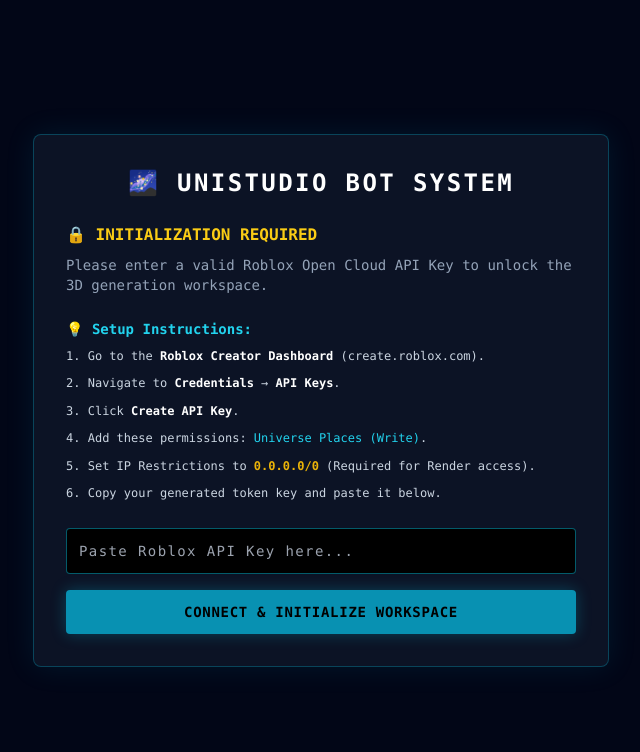
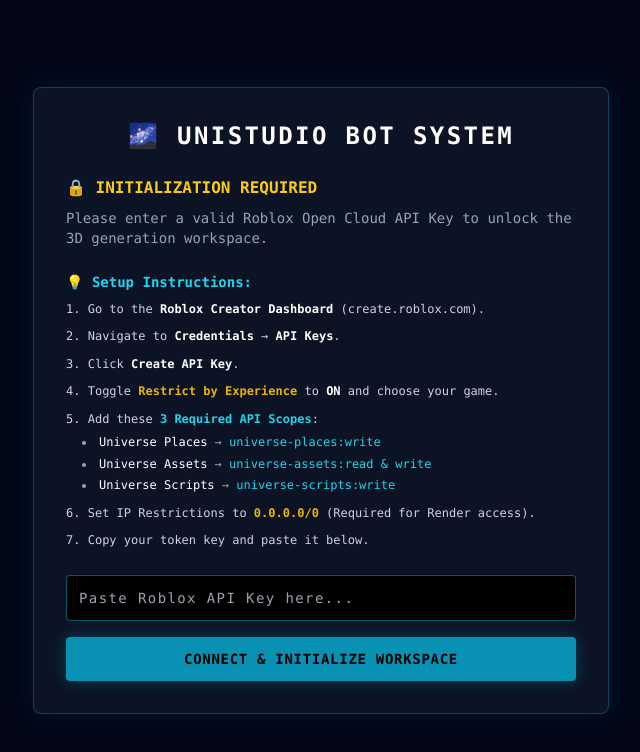
Before and after one commit to Thiddy/UniStudio-Bot, a website: page index.html in a window 1280 px wide. Shown: the whole page, without its empty margins (319-959 px from the left). Drawn offline with nearby package versions, Linux system fonts and the light colour scheme.

Commit message:
Update index.html

```diff
--- a/index.html
+++ b/index.html
@@ -20,9 +20,16 @@
             <li>Go to the <span class="text-white font-bold">Roblox Creator Dashboard</span> (create.roblox.com).</li>
             <li>Navigate to <span class="text-white font-bold">Credentials</span> &rarr; <span class="text-white font-bold">API Keys</span>.</li>
             <li>Click <span class="text-white font-bold">Create API Key</span>.</li>
-            <li>Add these permissions: <span class="text-cyan-400">Universe Places (Write)</span>.</li>
+            <li>Toggle <span class="text-yellow-500 font-bold">Restrict by Experience</span> to <span class="text-white font-bold">ON</span> and choose your game.</li>
+            <li>Add these <span class="text-cyan-400 font-bold">3 Required API Scopes</span>:
+                <ul class="list-disc list-inside pl-4 text-slate-400 space-y-0.5 mt-1">
+                    <li><span class="text-white">Universe Places</span> &rarr; <span class="text-cyan-400">universe-places:write</span></li>
+                    <li><span class="text-white">Universe Assets</span> &rarr; <span class="text-cyan-400">universe-assets:read & write</span></li>
+                    <li><span class="text-white">Universe Scripts</span> &rarr; <span class="text-cyan-400">universe-scripts:write</span></li>
+                </ul>
+            </li>
             <li>Set IP Restrictions to <span class="text-yellow-500 font-bold">0.0.0.0/0</span> (Required for Render access).</li>
-            <li>Copy your generated token key and paste it below.</li>
+            <li>Copy your token key and paste it below.</li>
         </ol>
 
         <div class="flex flex-col gap-2">
```
